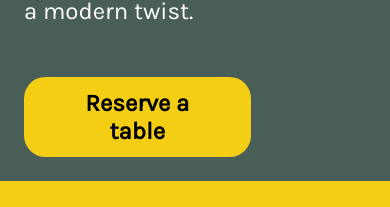
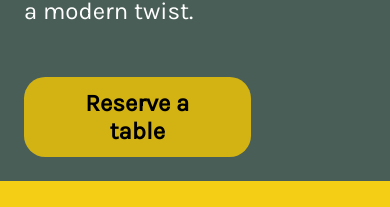
Before and after one commit to cristinacruceanu/little-lemon-app, a React (Create React App) app: page / in a window 390 px wide. In both pictures the pointer is over the button "Reserve a table". Shown: the part 585-792 px from the top of the page. Built offline with nearby package versions, Linux system fonts and the light colour scheme; a web font is replaced by a local one.

Commit message:
CTA mobile and web section done

```diff
--- a/package.json
+++ b/package.json
@@ -7,6 +7,7 @@
     "@testing-library/jest-dom": "^5.17.0",
     "@testing-library/react": "^13.4.0",
     "@testing-library/user-event": "^13.5.0",
+    "prop-types": "^15.8.1",
     "react": "^18.3.1",
     "react-dom": "^18.3.1",
     "react-scripts": "5.0.1",
--- a/src/components/CallToAction.css
+++ b/src/components/CallToAction.css
@@ -55,9 +55,12 @@
   font-weight: bold;
   margin-top: 1rem;
 }
+.cta-button:hover{
+background-color:#d3b314;
+}
 
 .cta-image {
-  bottom: -80px;
+
  max-width:40%;
   height: auto;
   margin-bottom: -10%;
--- a/src/components/Nav.css
+++ b/src/components/Nav.css
@@ -94,6 +94,10 @@
     text-decoration: none;
     color: #fff;
   }
+  .nav-links-mobile a:hover {
+
+    color: #f4ce14;
+  }
 
   .login-button-mobile {
     background-color: #f4ce14;
```
Also changed, not shown: src/components/Specials.css (added), 1 other file (tests, documents, lock files or other folders).
